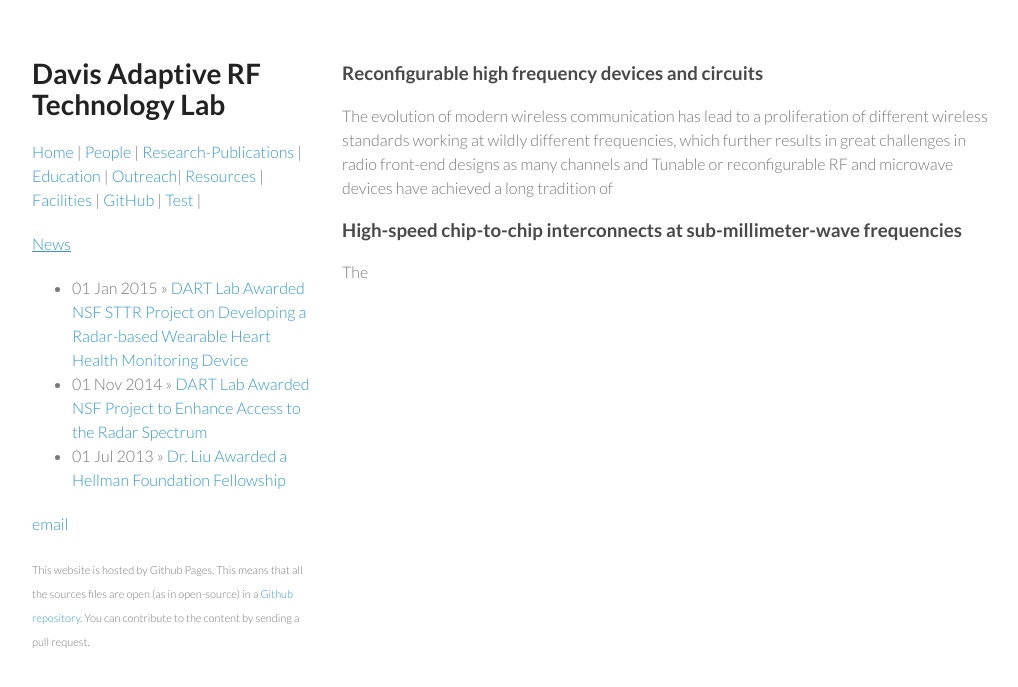
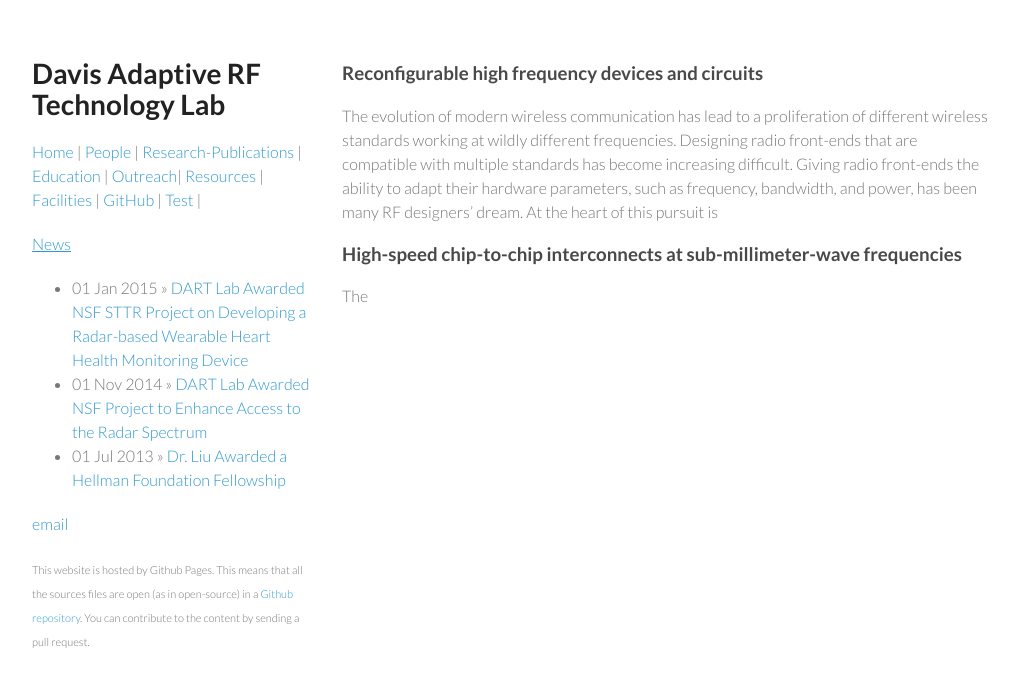
Before and after one commit to ucdart/ucdart.github.io, a Jekyll site: the page built from research/index.md, in a window 1280 px wide. Shown: the top 687 px of the page, without its empty margins (128-1146 px from the left). Built offline with Jekyll 4.4.1, drawn with Linux system fonts in a browser that asks for light colours.

Commit message:
Updated index.md

```diff
--- a/research/index.md
+++ b/research/index.md
@@ -6,8 +6,7 @@ published: true
 
 ### Reconfigurable high frequency devices and circuits
 
-The evolution of modern wireless communication has lead to a proliferation of different wireless standards working at wildly different frequencies, which further results in great challenges in radio front-end designs as many channels and
-Tunable or reconfigurable RF and microwave devices have achieved a long tradition of
+The evolution of modern wireless communication has lead to a proliferation of different wireless standards working at wildly different frequencies. Designing radio front-ends that are compatible with multiple standards has become increasing difficult. Giving radio front-ends the ability to adapt their hardware parameters, such as frequency, bandwidth, and power, has been many RF designers' dream. At the heart of this pursuit is
 
 ### High-speed chip-to-chip interconnects at sub-millimeter-wave frequencies
 
```
